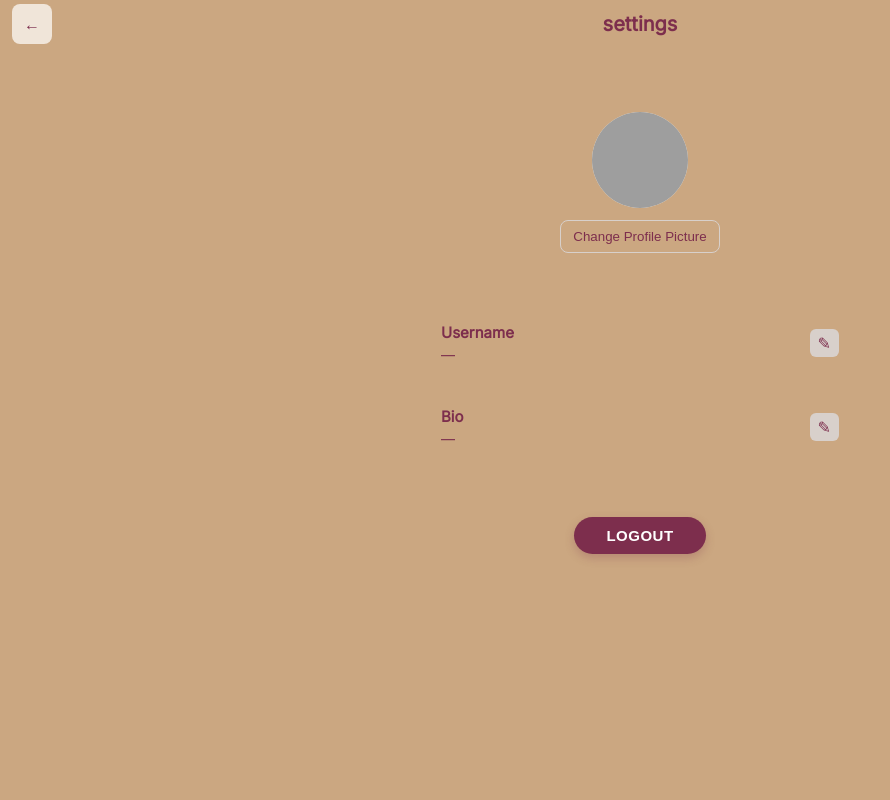
After one commit to Sebika-K/coffee-dunk, a Flask app: page /settings in a window 1280 px wide. The commit adds this page. Shown: the whole page, without its empty margins (0-890 px from the left). Run offline with Flask 3, Linux system fonts and the light colour scheme; some libraries are stand-ins or nearby versions; grey boxes are pictures that could not be loaded.

Commit message:
wire the menu shell

```diff
--- a/app.py
+++ b/app.py
@@ -37,6 +37,10 @@ def upload_page():
 def profile():
     return render_template('profile.html')
 
+@app.route('/settings')
+def settings():
+    return render_template('settings.html')
+
 
 if __name__ == '__main__':
     app.run(debug=True)
--- /dev/null
+++ b/static/css/settings.css
@@ -0,0 +1,133 @@
+body.settings-page{
+    background-image:url('/static/assets/background_screen.png');
+    background-size:cover;
+    background-position:center;
+    background-repeat:no-repeat;
+    min-height:100vh;
+    margin:0;
+    font-family:'Inter',sans-serif;
+    color:#7D2E4D;
+}
+.top-bar {
+  display: flex;
+  align-items: center;
+  justify-content: center;
+  position: relative;
+  padding: 12px 0;
+}
+
+.settings-wrap{
+    max-width:430px;
+    margin:0 auto;
+    padding:16px 16px 60px;
+}
+
+.back-btn{
+    position:fixed;
+    left:12px;
+    text-decoration:none;
+    background:rgba(255,255,255,0.7);
+    color:#7D2E4D;
+    width:40px;
+    height:40px;
+    display:flex;
+    align-items:center;
+    justify-content:center;
+    border-radius:8px;
+    font-weight:bold;
+}
+.page-title {
+  font-size: 20px;
+  font-weight: 700;
+  color: #7D2E4D;
+  text-transform: lowercase;
+  margin: 0;
+}
+
+.avatar-block{
+    display:flex;
+    flex-direction:column;
+    align-items:center;
+    gap:12px;
+    margin-top:48px;
+    margin-bottom:50px;
+}
+.avatar-block img{
+    width:96px;
+    height:96px;
+    border-radius:50%;
+    object-fit:cover;
+    background:#fdf3e7;
+}
+.avatar-block button{
+    border:1px solid #D8D0CB;
+    background:transparent;
+    color:#7D2E4D;
+    padding:8px 12px;
+    border-radius:8px;
+    cursor:pointer;
+}
+
+.list{
+    padding:8px;
+    margin-bottom: 50px;
+}
+.row{
+    display:flex;
+    justify-content: space-between;
+    align-items:center;
+    gap:8px;
+    padding:12px 8px;
+    border-radius:8px;
+}
+.row + .row{
+    margin-top:20px;
+}
+.cell {
+  display: flex;
+  flex-direction: column;
+}
+.label{
+    font-weight:600;
+    font-size: 15px;
+    margin-bottom: 4px;
+}
+.value{
+    font-size:14px;
+    color:#7D2E4D;
+    overflow:hidden;
+    text-overflow:ellipsis;
+    white-space:nowrap;
+}
+.edit{
+    text-decoration:none;
+    padding:4px 8px;
+    border-radius:6px;
+    background:#D8D0CB;
+    color:#7D2E4D;
+}
+
+.logout {
+  display: block;
+  margin: 24px auto 0;
+  padding: 10px 32px;
+  border: none;
+  border-radius: 999px;
+  background-color: #7D2E4D;
+  color: #fff;
+  font-weight: 700;
+  font-size: 15px;
+  letter-spacing: 0.5px;
+  cursor: pointer;
+  box-shadow: 0 4px 10px rgba(125, 46, 77, 0.25);
+  transition: transform 0.1s ease, box-shadow 0.1s ease;
+}
+
+.logout:hover {
+  box-shadow: 0 6px 14px rgba(125, 46, 77, 0.35);
+}
+
+.logout:active {
+  transform: translateY(1px);
+  box-shadow: 0 3px 6px rgba(125, 46, 77, 0.2);
+}
--- /dev/null
+++ b/static/js/settings.js
@@ -0,0 +1,29 @@
+import { auth, db } from '/static/js/firebase-init.js';
+import { onAuthStateChanged, signOut } from 'https://www.gstatic.com/firebasejs/12.0.0/firebase-auth.js';
+import { doc, getDoc } from 'https://www.gstatic.com/firebasejs/12.0.0/firebase-firestore.js';
+
+const avatarEl = document.getElementById('settingsAvatar');
+const nameEl   = document.getElementById('currentUsername');
+const bioEl    = document.getElementById('currentBio');
+
+document.getElementById('goChangePhoto')?.addEventListener('click', () => {
+  location.href = '/settings/photo';
+});
+
+document.getElementById('logoutBtn')?.addEventListener('click', async () => {
+  try { await signOut(auth); location.href = '/login'; } catch (e) { alert('Logout failed: ' + e.message); }
+});
+
+onAuthStateChanged(auth, async (user) => {
+  if (!user) { location.href = '/login'; return; }
+
+  avatarEl && (avatarEl.src = user.photoURL || '/static/assets/default-avatar.jpg');
+  nameEl && (nameEl.textContent = user.displayName || (user.email ? user.email.split('@')[0] : 'You'));
+
+  // Load bio from Firestore (users/{uid}.bio), if present
+  try {
+    const snap = await getDoc(doc(db, 'users', user.uid));
+    const bio = snap.exists() ? (snap.data().bio || '') : '';
+    bioEl && (bioEl.textContent = bio || '—');
+  } catch { bioEl && (bioEl.textContent = '—'); }
+});
--- a/templates/profile.html
+++ b/templates/profile.html
@@ -15,7 +15,7 @@
   <body class="profile-page">
     <div class="top-bar">
       <span class="username">{{ username or 'Sebikas coffee diary' }}</span>
-      <button class="menu-btn">☰</button>
+      <a class="menu-btn" href="/settings">☰</a>
     </div>
     <div class="profile-header">
       <div class="profile-pic">
--- /dev/null
+++ b/templates/settings.html
@@ -0,0 +1,56 @@
+<!DOCTYPE html>
+<html lang="en">
+  <head>
+    <meta charset="UTF-8" />
+    <meta name="viewport" content="width=device-width, initial-scale=1.0" />
+    <title>Settings</title>
+    <link
+      href="https://fonts.googleapis.com/css2?family=Inter&display=swap"
+      rel="stylesheet"
+    />
+    <link
+      rel="stylesheet"
+      href="{{ url_for('static', filename='css/settings.css') }}"
+    />
+  </head>
+  <body class="settings-page">
+    <div class="top-bar">
+      <a href="javascript:history.back()" class="back-btn">←</a>
+      <h1 class="page-title">settings</h1>
+    </div>
+
+    <div class="settings-wrap">
+      <div class="avatar-block">
+        <img
+          id="settingsAvatar"
+          src="/static/assets/default-avatar.jpg"
+          alt="Avatar"
+        />
+        <button id="goChangePhoto" type="button">Change Profile Picture</button>
+      </div>
+
+      <div class="list">
+        <div class="row">
+          <div class="cell">
+            <div class="label">Username</div>
+            <div class="value" id="currentUsername">—</div>
+          </div>
+          <a class="edit" href="/settings/username">✎</a>
+        </div>
+
+        <div class="row">
+          <div class="cell">
+            <div class="label">Bio</div>
+            <div class="value" id="currentBio">—</div>
+          </div>
+          <a class="edit" href="/settings/bio">✎</a>
+        </div>
+      </div>
+
+      <button id="logoutBtn" class="logout">LOGOUT</button>
+    </div>
+
+    <script type="module" src="/static/js/firebase-init.js"></script>
+    <script type="module" src="/static/js/settings.js"></script>
+  </body>
+</html>
```
